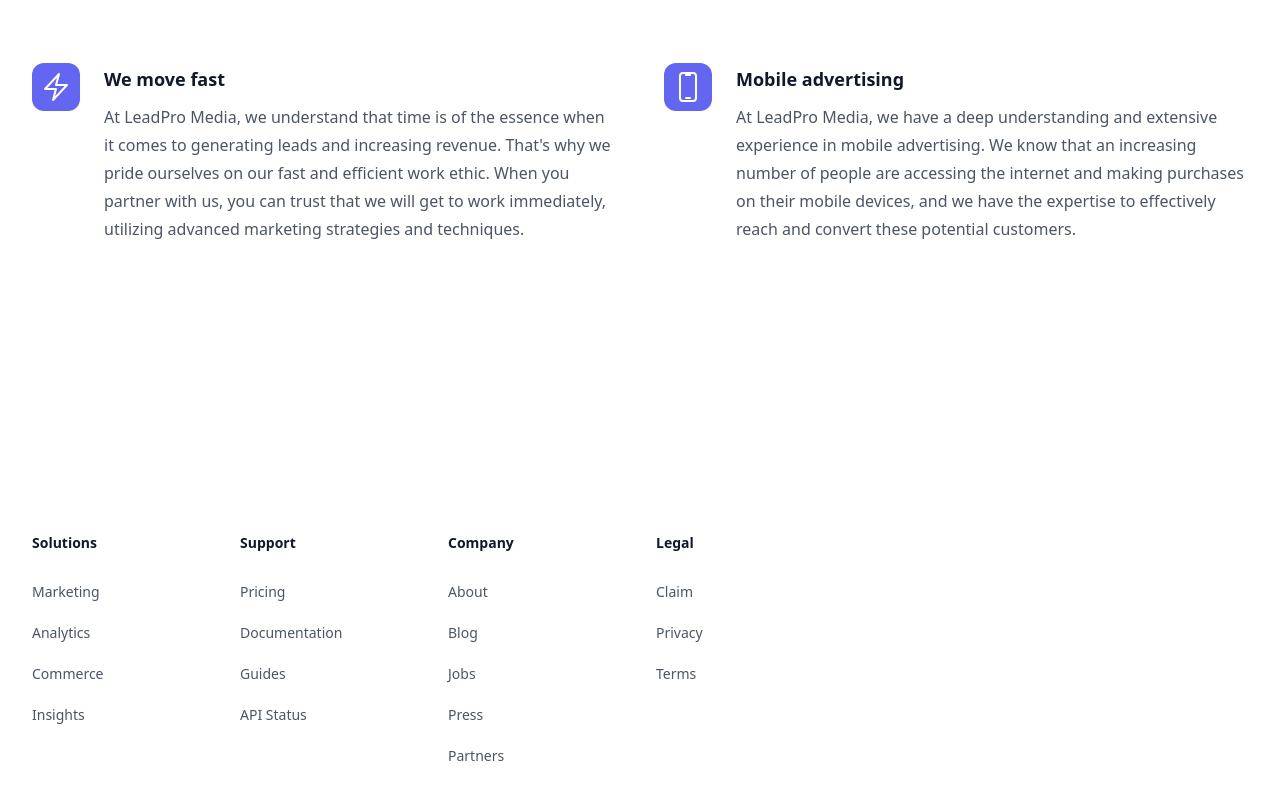
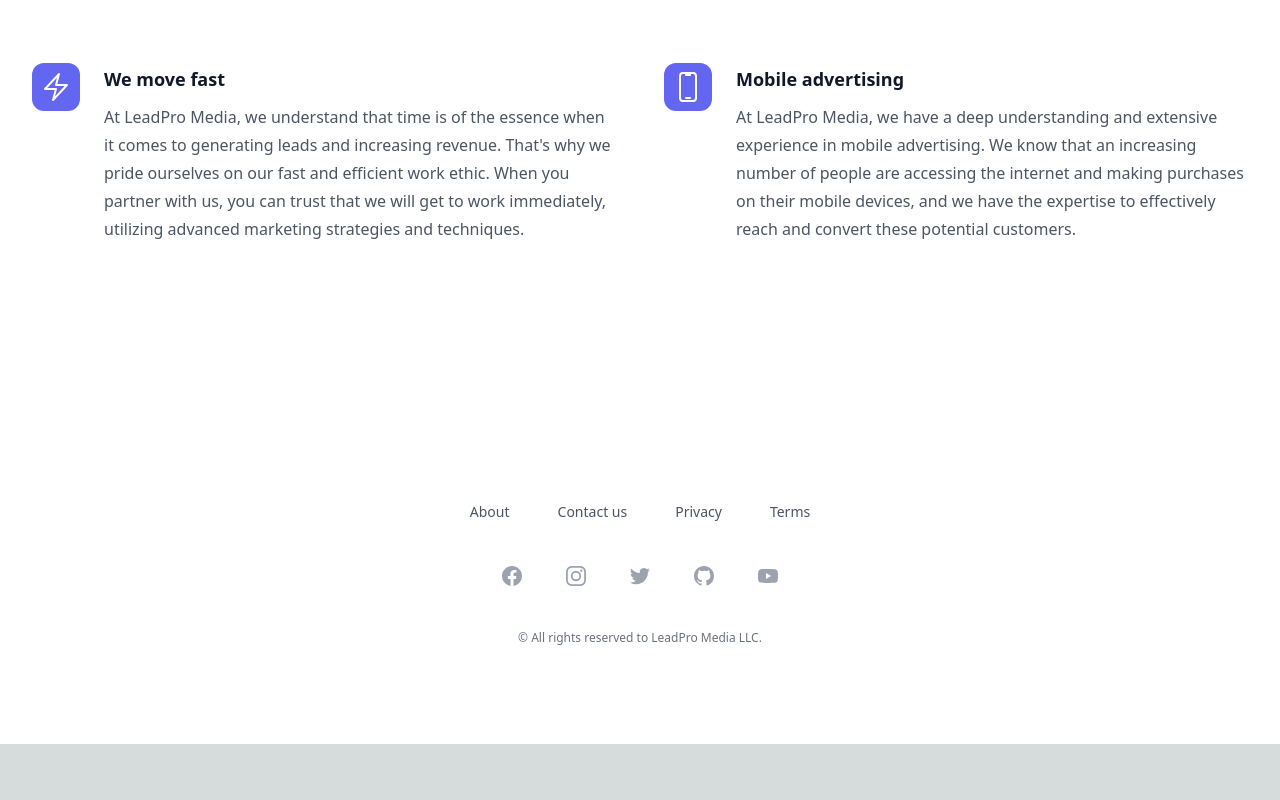
Before and after one commit to yogevzipori/payproweb, a Next.js app: page / in a window 1280 px wide. Shown: the part 849-1649 px from the top of the page. After the commit the page ends 1593 px from the top, so only its background shows below. Built offline with nearby package versions, Linux system fonts and the light colour scheme.

Commit message:
newfooter

```diff
--- a/app/Footer.js
+++ b/app/Footer.js
@@ -1,38 +1,17 @@
 
-import logo from "/public/logo.png";
-import Image from "next/image";
 import React from "react";
 
-
-const footnav = {
-  solutions: [
-    { name: 'Marketing', href: '#' },
-    { name: 'Analytics', href: '#' },
-    { name: 'Commerce', href: '#' },
-    { name: 'Insights', href: '#' },
-  ],
-  support: [
-    { name: 'Pricing', href: '#' },
-    { name: 'Documentation', href: '#' },
-    { name: 'Guides', href: '#' },
-    { name: 'API Status', href: '#' },
-  ],
-  company: [
-    { name: 'About', href:'#' },
-    { name: 'Blog', href: '#' },
-    { name: 'Jobs', href: '#' },
-    { name: 'Press', href: '#' },
-    { name: 'Partners', href: '#' },
-  ],
-  legal: [
-    { name: 'Claim', href: '#' },
+const navigation = {
+  main: [
+    { name: 'About', href: '/about' },
+    { name: 'Contact us', href: '/contact' },
     { name: 'Privacy', href: '#' },
     { name: 'Terms', href: '#' },
   ],
   social: [
     {
       name: 'Facebook',
-      href: '#',
+      // href: '#',
       icon: (props) => (
         <svg fill="currentColor" viewBox="0 0 24 24" {...props}>
           <path
@@ -45,7 +24,7 @@
     },
     {
       name: 'Instagram',
-      href: '#',
+      // href: '#',
       icon: (props) => (
         <svg fill="currentColor" viewBox="0 0 24 24" {...props}>
           <path
@@ -58,7 +37,7 @@
     },
     {
       name: 'Twitter',
-      href: '#',
+      // href: '#',
       icon: (props) => (
         <svg fill="currentColor" viewBox="0 0 24 24" {...props}>
           <path d="M8.29 20.251c7.547 0 11.675-6.253 11.675-11.675 0-.178 0-.355-.012-.53A8.348 8.348 0 0022 5.92a8.19 8.19 0 01-2.357.646 4.118 4.118 0 001.804-2.27 8.224 8.224 0 01-2.605.996 4.107 4.107 0 00-6.993 3.743 11.65 11.65 0 01-8.457-4.287 4.106 4.106 0 001.27 5.477A4.072 4.072 0 012.8 9.713v.052a4.105 4.105 0 003.292 4.022 4.095 4.095 0 01-1.853.07 4.108 4.108 0 003.834 2.85A8.233 8.233 0 012 18.407a11.616 11.616 0 006.29 1.84" />
@@ -67,7 +46,7 @@
     },
     {
       name: 'GitHub',
-      href: '#',
+      // href: '#',
       icon: (props) => (
         <svg fill="currentColor" viewBox="0 0 24 24" {...props}>
           <path
@@ -80,7 +59,7 @@
     },
     {
       name: 'YouTube',
-      href: '#',
+      // href: '#',
       icon: (props) => (
         <svg fill="currentColor" viewBox="0 0 24 24" {...props}>
           <path
@@ -94,77 +73,38 @@
   ],
 }
 
+
+
 export default function Footer() {
   return (
     <>
-    <footer  className="bg-white" aria-labelledby="footer-heading">
-      <h2 id="footer-heading" className="sr-only">
-        Footer
-      </h2>
-      <div className="mx-auto max-w-7xl px-6 py-16 sm:py-24 lg:px-8 lg:py-32">
-        <div className="xl:grid xl:grid-cols-3 xl:gap-8">
-          {/* <img
-            className="h-7"
-            src="https://tailwindui.com/img/logos/mark.svg?color=indigo&shade=600"
-            alt="Company name"
-          /> */}
-          <div className="mt-16 grid grid-cols-2 gap-8 xl:col-span-2 xl:mt-0">
-            <div className="md:grid md:grid-cols-2 md:gap-8">
-              <div>
-                <h3 className="text-sm font-semibold leading-6 text-gray-900">Solutions</h3>
-                <ul role="list" className="mt-6 space-y-4">
-                  {footnav.solutions.map((item) => (
-                    <li key={item.name}>
-                      <a href={item.href} className="text-sm leading-6 text-gray-600 hover:text-gray-900">
-                        {item.name}
-                      </a>
-                    </li>
-                  ))}
-                </ul>
-              </div>
-              <div className="mt-10 md:mt-0">
-                <h3 className="text-sm font-semibold leading-6 text-gray-900">Support</h3>
-                <ul role="list" className="mt-6 space-y-4">
-                  {footnav.support.map((item) => (
-                    <li key={item.name}>
-                      <a href={item.href} className="text-sm leading-6 text-gray-600 hover:text-gray-900">
-                        {item.name}
-                      </a>
-                    </li>
-                  ))}
-                </ul>
-              </div>
+
+
+    <footer className="bg-white">
+      <div className="mx-auto max-w-7xl overflow-hidden py-20 px-6 sm:py-24 lg:px-8">
+        <nav className="-mb-6 columns-2 sm:flex sm:justify-center sm:space-x-12" aria-label="Footer">
+          {navigation.main.map((item) => (
+            <div key={item.name} className="pb-6">
+              <a href={item.href} className="text-sm leading-6 text-gray-600 hover:text-gray-900">
+                {item.name}
+              </a>
             </div>
-            <div className="md:grid md:grid-cols-2 md:gap-8">
-              <div>
-                <h3 className="text-sm font-semibold leading-6 text-gray-900">Company</h3>
-                <ul role="list" className="mt-6 space-y-4">
-                  {footnav.company.map((item) => (
-                    <li key={item.name}>
-                      <a href={item.href} className="text-sm leading-6 text-gray-600 hover:text-gray-900">
-                        {item.name}
-                      </a>
-                    </li>
-                  ))}
-                </ul>
-              </div>
-              <div className="mt-10 md:mt-0">
-                <h3 className="text-sm font-semibold leading-6 text-gray-900">Legal</h3>
-                <ul role="list" className="mt-6 space-y-4">
-                  {footnav.legal.map((item) => (
-                    <li key={item.name}>
-                      <a href={item.href} className="text-sm leading-6 text-gray-600 hover:text-gray-900">
-                        {item.name}
-                      </a>
-                    </li>
-                  ))}
-                </ul>
-              </div>
-            </div>
-          </div>
+          ))}
+        </nav>
+        <div className="mt-10 flex justify-center space-x-10">
+          {navigation.social.map((item) => (
+            <a key={item.name} href={item.href} className="text-gray-400 hover:text-gray-500">
+              <span className="sr-only">{item.name}</span>
+              <item.icon className="h-6 w-6" aria-hidden="true" />
+            </a>
+          ))}
         </div>
+        <p className="mt-10 text-center text-xs leading-5 text-gray-500">
+          &copy; All rights reserved to LeadPro Media LLC.
+        </p>
       </div>
     </footer>
+
     </>
   )
 }
```
